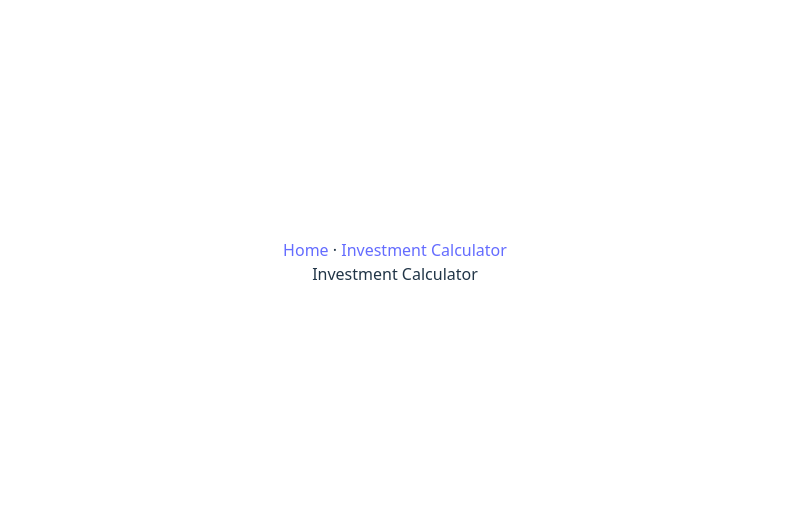
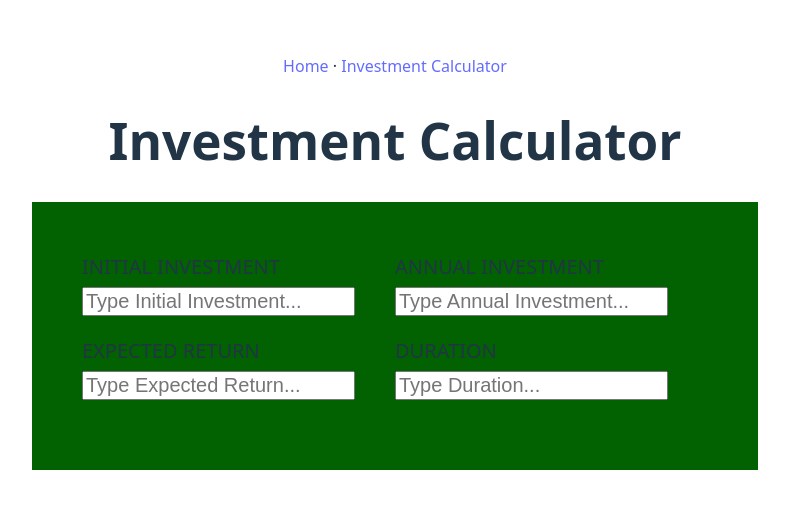
Before and after one commit to 0xadri/ima-kokode, a React (Vite) app: page /InvestmentCalculator in a window 1280 px wide. Shown: the part 138-646 px from the top of the page, without its empty margins (245-1034 px from the left). Built offline with nearby package versions, Linux system fonts and the light colour scheme.

Commit message:
Investment Parameter Input Component + Basic Styling

```diff
--- a/src/App.css
+++ b/src/App.css
@@ -46,6 +46,8 @@
   display: none;
 }
 
+/* Investment Calculator */
+
 .timer-block {
   border: 1px solid grey;
   padding: 50px;
@@ -53,3 +55,31 @@
   margin-right: 20px;
   display: inline-block;
 }
+
+.inv-param-inputs-area {
+  background-color: #026202;
+  padding: 50px;
+}
+
+.inv-row-one,
+.inv-row-two {
+  display: block;
+  margin-bottom: 20px;
+}
+
+.inv-row-input-block {
+  display: inline-block;
+  margin-right: 40px;
+}
+
+.inv-row-input-label {
+  display: block;
+  text-align: left;
+  margin-bottom: 5px;
+  text-transform: uppercase;
+}
+
+.inv-row-input-label ,
+.inv-row-input-field {
+  font-size: 20px;
+}
--- /dev/null
+++ b/src/components/InvestmentParamInputs.jsx
@@ -0,0 +1,60 @@
+const InvestmentParamInputs = () => {
+  return (
+    <div className="inv-param-inputs-area">
+      <div className="inv-row-one">
+        <div className="inv-row-input-block">
+          <label htmlFor="initial-investment" className="inv-row-input-label">
+            Initial Investment
+          </label>
+          <input
+            type="number"
+            name="initial-investment"
+            id="initial-investment"
+            placeholder="Type Initial Investment..."
+            className="inv-row-input-field"
+          />
+        </div>
+        <div className="inv-row-input-block">
+          <label htmlFor="annual-investment" className="inv-row-input-label">
+            Annual Investment
+          </label>
+          <input
+            type="number"
+            name="annual-investment"
+            id="annual-investment"
+            placeholder="Type Annual Investment..."
+            className="inv-row-input-field"
+          />
+        </div>
+      </div>
+      <div className="inv-row-two">
+        <div className="inv-row-input-block">
+          <label htmlFor="expected-return" className="inv-row-input-label">
+            Expected Return
+          </label>
+          <input
+            type="number"
+            name="expected-return"
+            id="expected-return"
+            placeholder="Type Expected Return..."
+            className="inv-row-input-field"
+          />
+        </div>
+        <div className="inv-row-input-block">
+          <label htmlFor="duration" className="inv-row-input-label">
+            Duration
+          </label>
+          <input
+            type="number"
+            name="duration"
+            id="duration"
+            placeholder="Type Duration..."
+            className="inv-row-input-field"
+          />
+        </div>
+      </div>
+    </div>
+  );
+};
+
+export default InvestmentParamInputs;
--- a/src/pages/InvestmentCalculator.jsx
+++ b/src/pages/InvestmentCalculator.jsx
@@ -1,5 +1,12 @@
+import InvestmentParamInputs from "../components/InvestmentParamInputs";
+
 const InvestmentCalculator = () => {
-  return <div>Investment Calculator</div>;
+  return (
+    <div>
+      <h1>Investment Calculator</h1>
+      <InvestmentParamInputs />
+    </div>
+  );
 };
 
 export default InvestmentCalculator;
```
